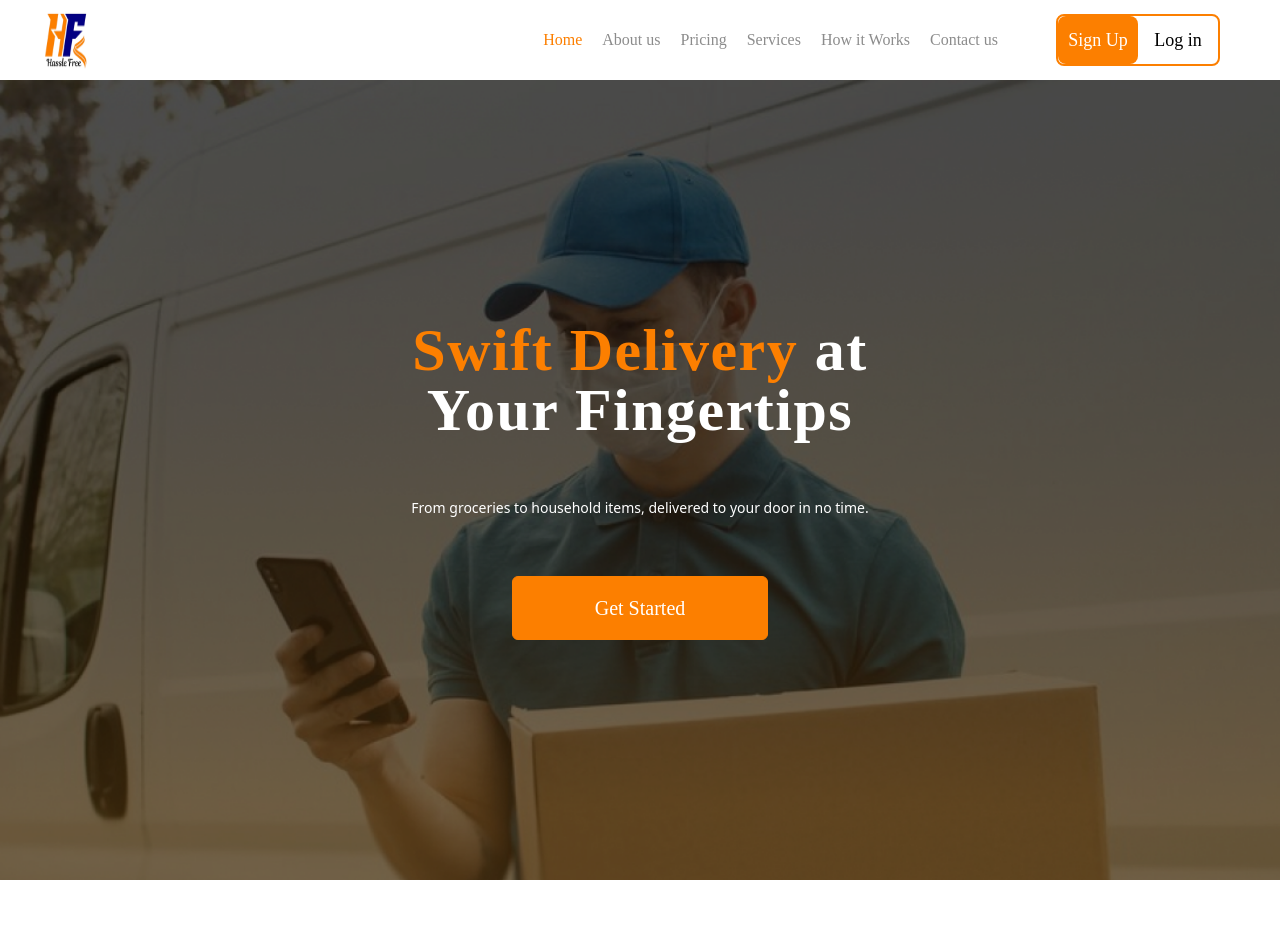
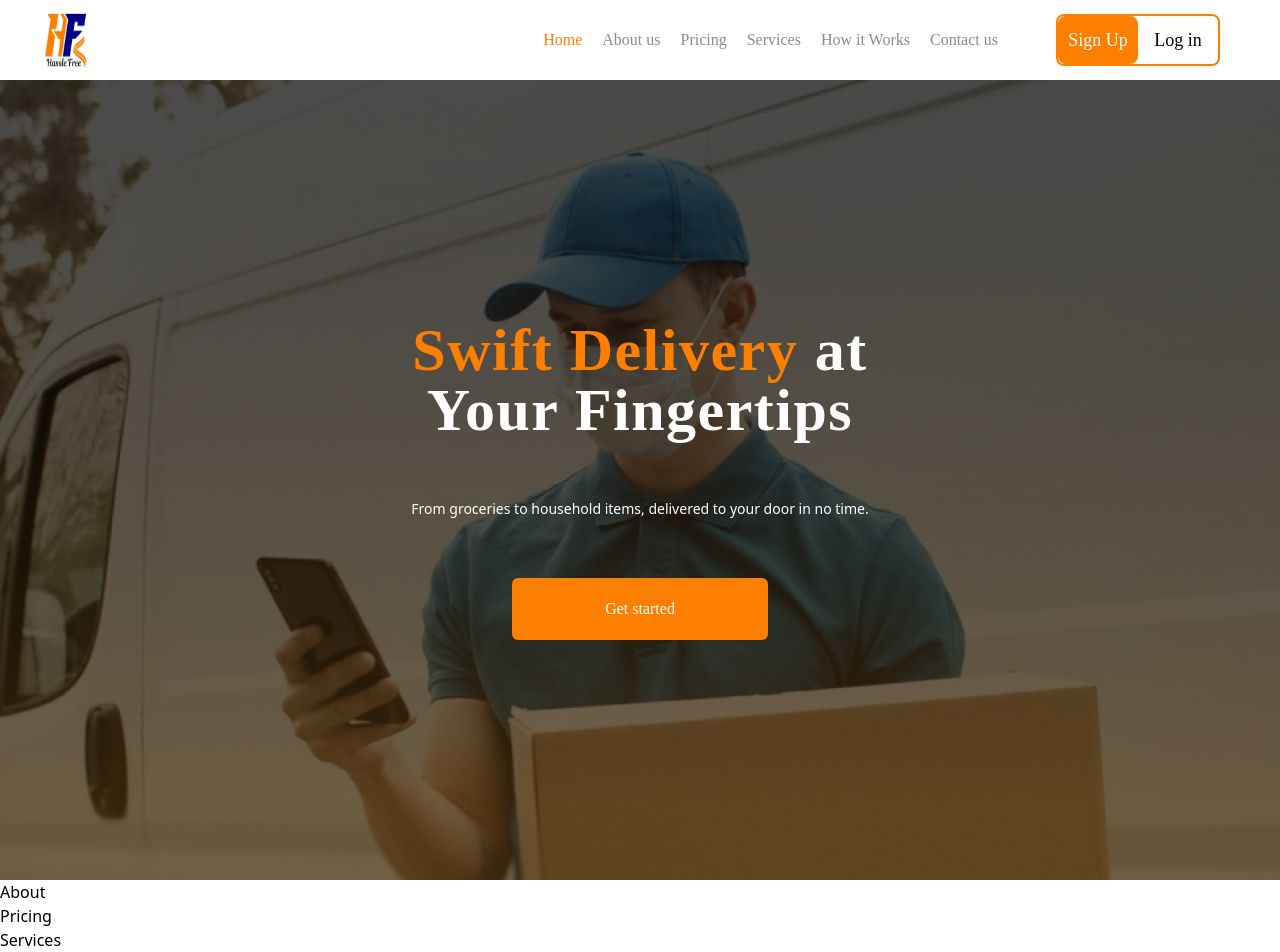
Before and after one commit to Ikokwucode/LOGISTICS, a React app: page / in a window 1280 px wide. Shown: the top 952 px of the page. Before the commit the page ends 880 px from the top, so only its background shows below. Built offline with nearby package versions, Linux system fonts and the light colour scheme; the HTML template or start-up script is replaced by a standard one.

Commit message:
added button and tag  component

```diff
--- a/src/App.jsx
+++ b/src/App.jsx
@@ -2,33 +2,25 @@ import "./App.css";
 import { Routes, Route } from "react-router-dom";
 import Login from "./Auth/Login";
 import SignUp from "./Auth/SignUp";
-import Home from "./Pages/Home";
 import Main from "./Pages/Main";
-import Contact from "./Components/Contact";
-import How from "./Components/How";
-import Pricing from "./Components/Pricing";
-import About from "./Components/About";
+
 import Authentication from "./Auth/Authentication";
-import Services from "./Components/Services";
+import Header from "./Components/Header";
+import Footer from "./Components/Footer";
 
 function App() {
   return (
     <>
+      <Header />
       <Routes>
-        <Route path="/" element={<Main />}>
-          <Route path="/" element={<Home />} />
-          <Route path="/about" element={<About />} />
-          <Route path="/pricing" element={<Pricing />} />
-          <Route path="/services" element={<Services />} />
-          <Route path="/how" element={<How />} />
-          <Route path="/contact" element={<Contact />} />
+        <Route path="/" element={<Main />} />
 
-          <Route path="/authentication" element={<Authentication />}>
-            <Route path="/authentication/login" element={<Login />} />
-            <Route path="/authentication/signup" element={<SignUp />} />
-          </Route>
+        <Route path="/authentication" element={<Authentication />}>
+          <Route path="/authentication/login" element={<Login />} />
+          <Route path="/authentication/signup" element={<SignUp />} />`
         </Route>
       </Routes>
+      <Footer />
     </>
   );
 }
--- /dev/null
+++ b/src/Components/Button.jsx
@@ -0,0 +1,12 @@
+function Button({ text, bg, width, click }) {
+  return (
+    <button
+      className={`px-4 py-2 h-[62px] rounded-md text-white ${width} ${bg}`}
+      onClick={click}
+    >
+      {text}
+    </button>
+  );
+}
+
+export default Button;
--- /dev/null
+++ b/src/Components/Footer.jsx
@@ -0,0 +1,7 @@
+import React from "react";
+
+function Footer() {
+  return <div>Footer</div>;
+}
+
+export default Footer;
--- a/src/Components/Pricing.jsx
+++ b/src/Components/Pricing.jsx
@@ -1,7 +1,9 @@
 import React from "react";
+import Button from "./Button";
 
 function Pricing() {
   return <div>Pricing</div>;
 }
 
+<Button text={"pricing"} />;
 export default Pricing;
--- /dev/null
+++ b/src/Components/Tag.jsx
@@ -0,0 +1,13 @@
+import React from "react";
+
+function Tag({ text, width }) {
+  return (
+    <div
+      className={`px-4 py-2 border-2  border-primary border-l-[12px] ${width} h-[7vh] rounded-xl bg-lGreen text-black  `}
+    >
+      {text}
+    </div>
+  );
+}
+
+export default Tag;
--- a/src/Pages/Home.jsx
+++ b/src/Pages/Home.jsx
@@ -1,5 +1,5 @@
 // import Authentication from "../Auth/Authentication";
-// import Login from "../Auth/Login";
+import Button from "../Components/Button";
 
 function Home() {
   return (
@@ -16,9 +16,12 @@ function Home() {
             From groceries to household items, delivered to your door in no
             time.
           </p>
-          <button className=" w-[20vw] h-[8vh] border-[1px] rounded-md border-primary text-xl text-white bg-primary ">
-            Get Started
-          </button>
+          <Button
+            className="border-primary text-xl "
+            text={"Get started"}
+            width={"w-[20vw]"}
+            bg={"bg-primary"}
+          />
         </div>
       </section>
     </main>
--- a/src/Pages/Main.jsx
+++ b/src/Pages/Main.jsx
@@ -1,14 +1,20 @@
-import { Outlet } from "react-router-dom";
+// import { Outlet } from "react-router-dom";
 // import Authentication from "../Auth/Authentication";
-import Header from "../Components/Header";
+
+import Home from "../Pages/Home";
+import About from "../Components/About";
+import Pricing from "../Components/Pricing";
+import Services from "../Components/Services";
+import How from "../Components/How";
 
 function Main() {
   return (
     <main>
-      <Header />
-      <div className="outletDiv h-[90vh] w-[100vw]">
-        <Outlet />
-      </div>
+      <Home />
+      <About />
+      <Pricing />
+      <Services />
+      <How />
     </main>
   );
 }
```
